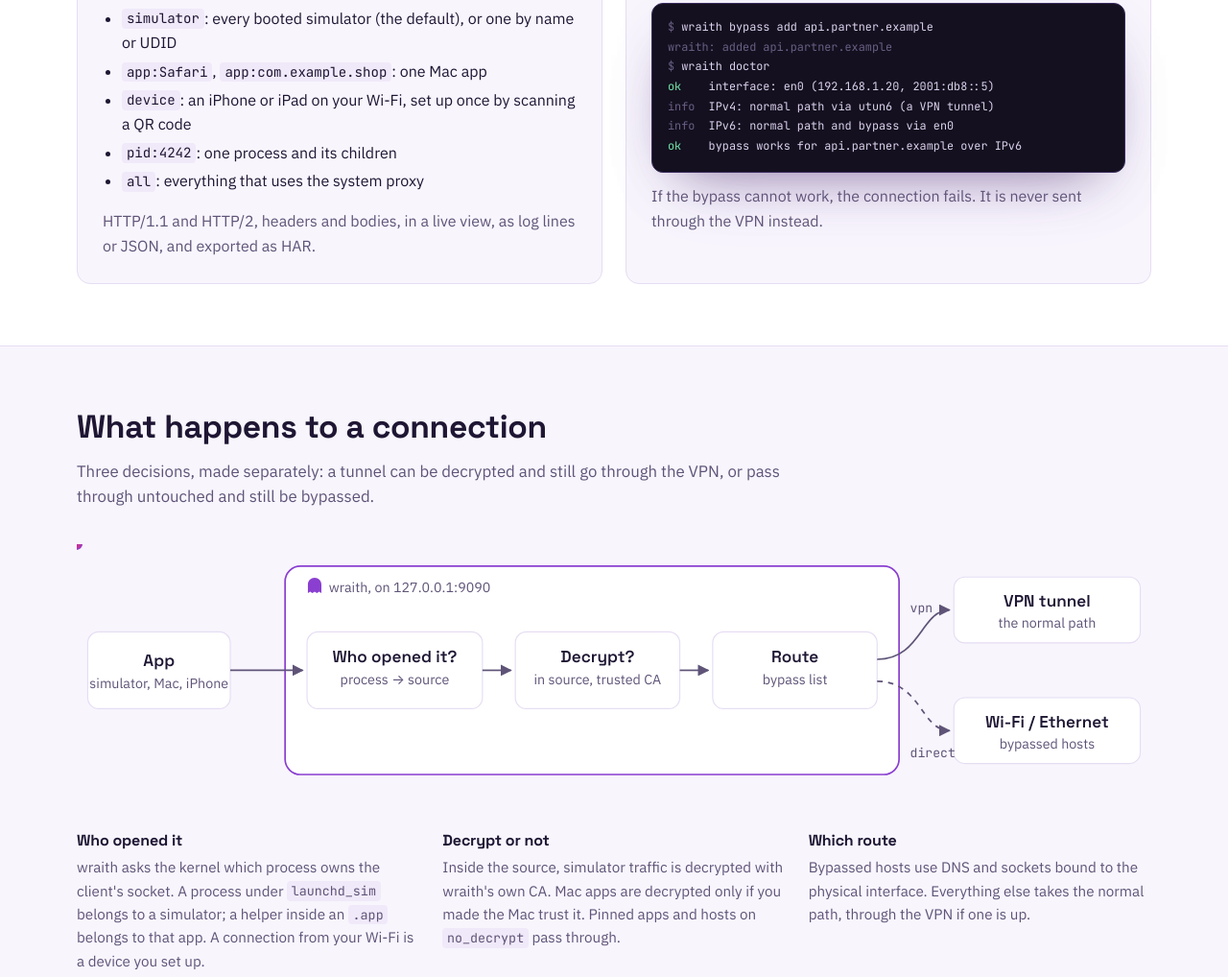
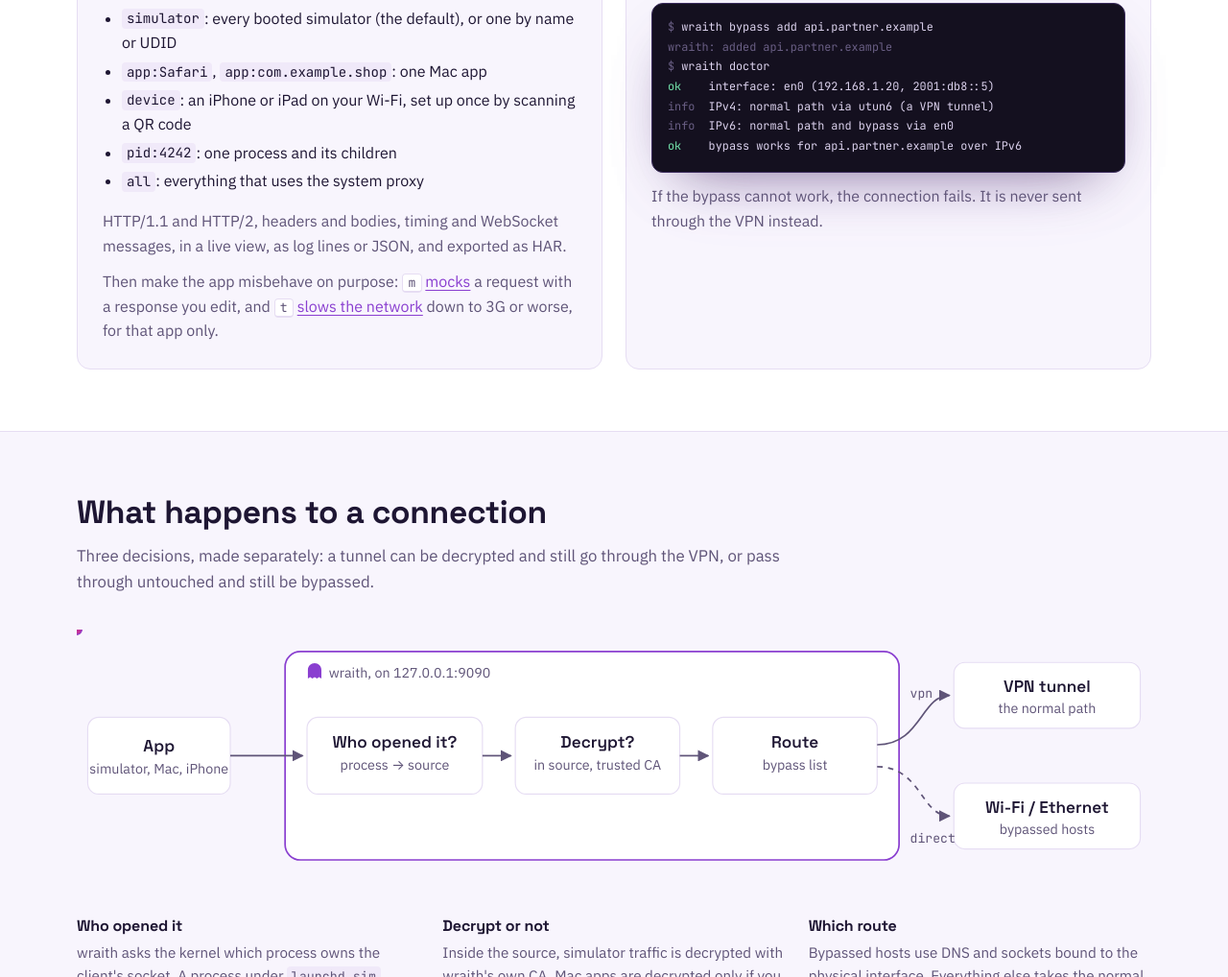
Before and after one commit to esuEdu/wraith, a plain HTML site: page site/index.html in a window 1280 px wide. Shown: the part 1382-2400 px from the top of the page at 96% size. Drawn offline with Linux system fonts and the light colour scheme.

Commit message:
docs(site): mocks, slow network, timing and WebSockets on home (#64)
## What and why

The home page's "Inspect one source" card now mentions what v1.4.0 adds:
timing and WebSocket messages, and mocks (`m`) and slow network (`t`),
linking to their docs sections.

## Rules

None.

## Checklist

- [x] Docs only

🤖 Generated with [Claude Code](https://claude.com/claude-code)

Co-authored-by: Claude Opus 5.5 <noreply@anthropic.com>

```diff
--- a/site/index.html
+++ b/site/index.html
@@ -101,7 +101,8 @@
             <li><code>pid:4242</code>: one process and its children</li>
             <li><code>all</code>: everything that uses the system proxy</li>
           </ul>
-          <p>HTTP/1.1 and HTTP/2, headers and bodies, in a live view, as log lines or JSON, and exported as HAR.</p>
+          <p>HTTP/1.1 and HTTP/2, headers and bodies, timing and WebSocket messages, in a live view, as log lines or JSON, and exported as HAR.</p>
+          <p>Then make the app misbehave on purpose: <kbd>m</kbd> <a href="docs/#mocks">mocks</a> a request with a response you edit, and <kbd>t</kbd> <a href="docs/#slow-network">slows the network</a> down to 3G or worse, for that app only.</p>
         </div>
         <div class="job">
           <h3>Route around the VPN</h3>
```
